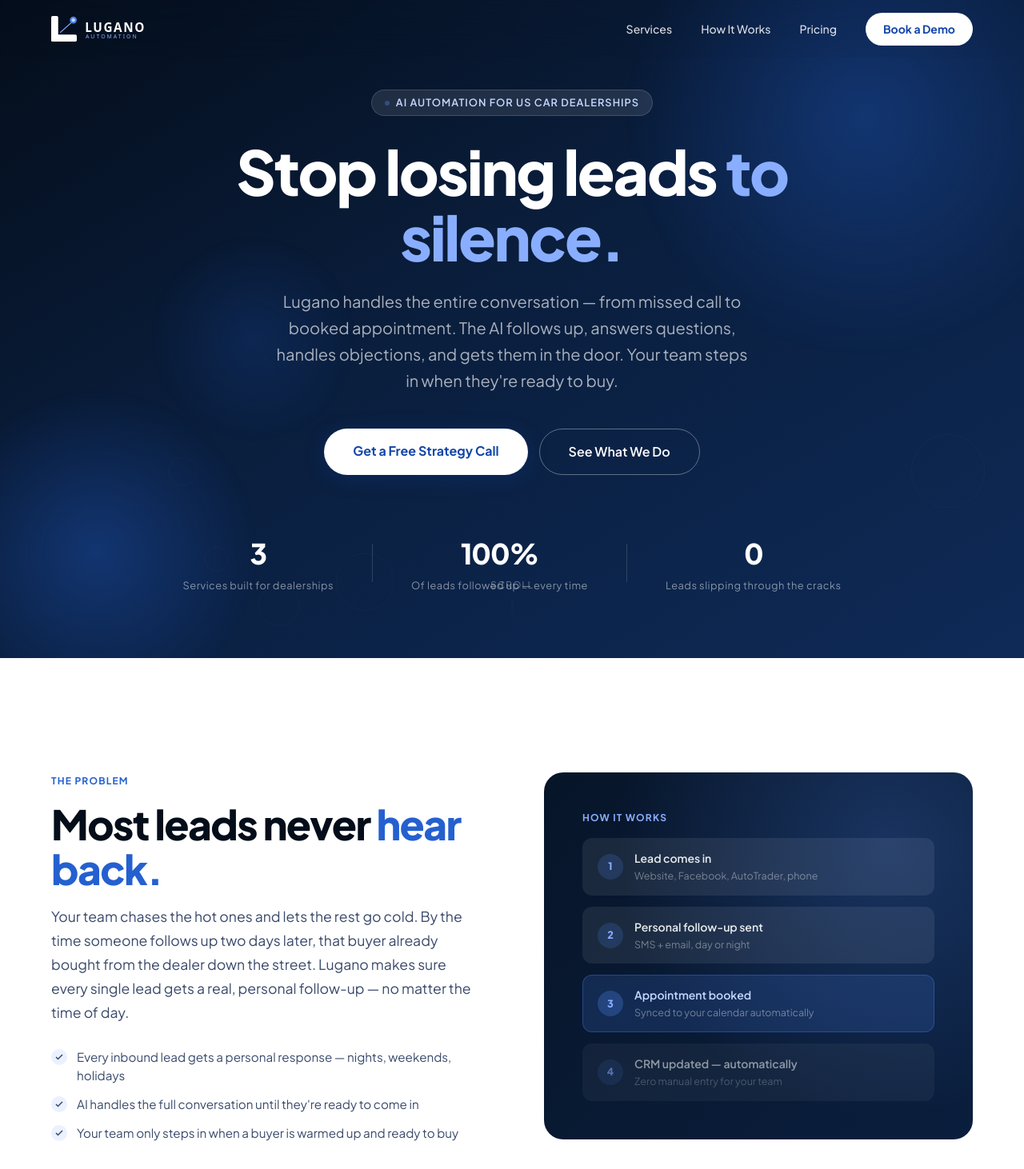
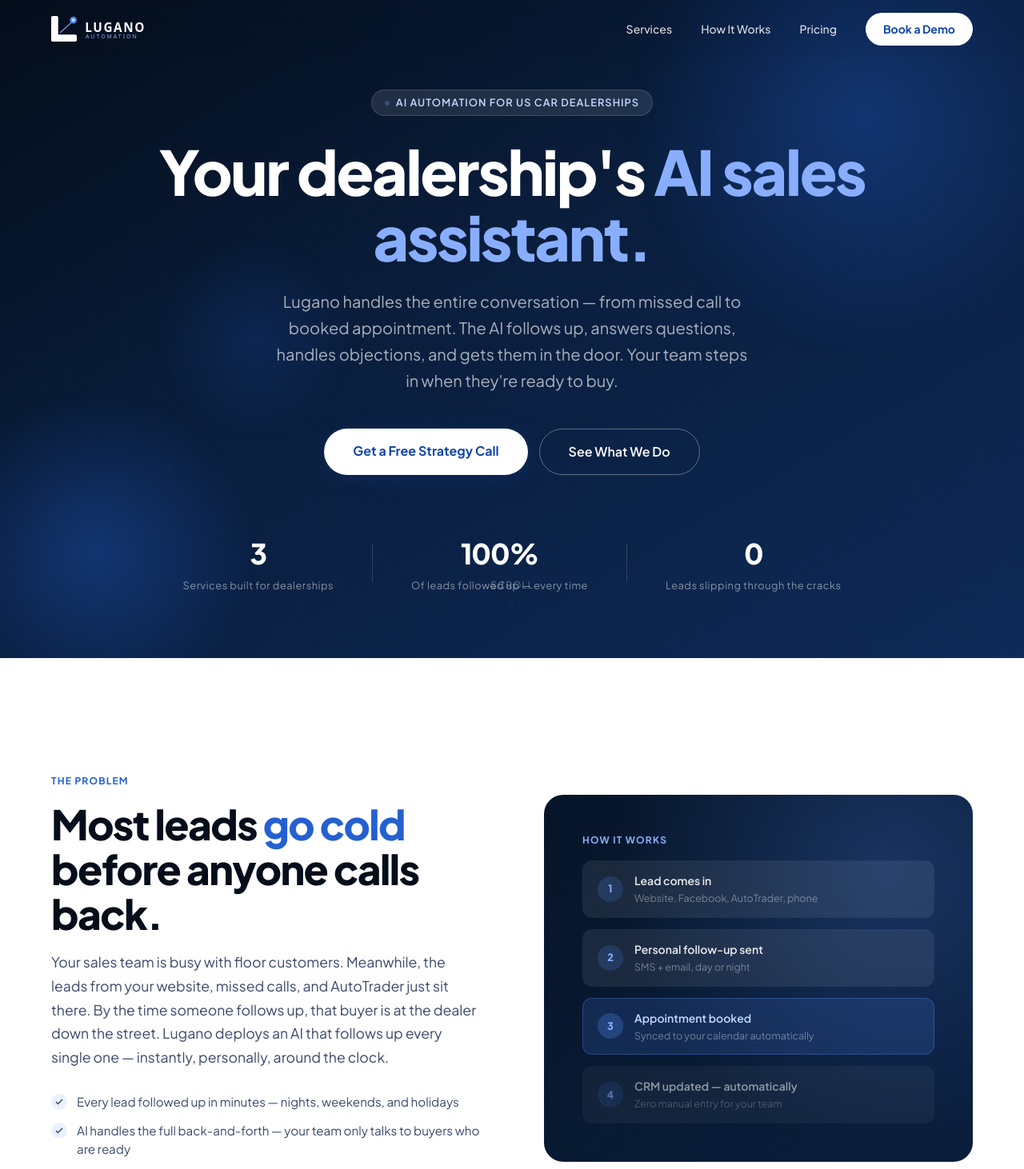
Before and after one commit to SolariAutomation/lugano-landing, a Next.js app: page / in a window 1280 px wide. Shown: the top 1462 px of the page at 80% size. Built offline with nearby package versions, Linux system fonts and the light colour scheme.

Commit message:
Landing page copy: managed AI framing, consultative pitch angle

```diff
--- a/app/page.tsx
+++ b/app/page.tsx
@@ -158,8 +158,8 @@
         </div>
 
         <h1 style={{fontSize:"clamp(2.5rem,6vw,5.5rem)",fontWeight:800,letterSpacing:"-.03em",lineHeight:1.06,color:"var(--white)",maxWidth:960,opacity:0,animation:"fadeUp .9s .4s ease forwards"}}>
-          Stop losing leads{" "}
-          <em style={{fontStyle:"normal",color:"var(--blue-200)"}}>to silence.</em>
+          Your dealership's{" "}
+          <em style={{fontStyle:"normal",color:"var(--blue-200)"}}>AI sales assistant.</em>
         </h1>
 
         <p style={{fontSize:"clamp(1rem,2vw,1.25rem)",lineHeight:1.65,color:"rgba(255,255,255,0.65)",maxWidth:600,margin:"24px auto 0",opacity:0,animation:"fadeUp .9s .6s ease forwards"}}>
@@ -199,13 +199,13 @@
         <div className="two-col">
           <div>
             <span className="section-eyebrow reveal">The Problem</span>
-            <h2 className="section-title reveal reveal-delay-1">Most leads never <em>hear back.</em></h2>
-            <p className="section-sub reveal reveal-delay-2">Your team chases the hot ones and lets the rest go cold. By the time someone follows up two days later, that buyer already bought from the dealer down the street. Lugano makes sure every single lead gets a real, personal follow-up — no matter the time of day.</p>
+            <h2 className="section-title reveal reveal-delay-1">Most leads <em>go cold</em> before anyone calls back.</h2>
+            <p className="section-sub reveal reveal-delay-2">Your sales team is busy with floor customers. Meanwhile, the leads from your website, missed calls, and AutoTrader just sit there. By the time someone follows up, that buyer is at the dealer down the street. Lugano deploys an AI that follows up every single one — instantly, personally, around the clock.</p>
             <ul style={{listStyle:"none",marginTop:28,display:"flex",flexDirection:"column",gap:12}}>
               {[
-                "Every inbound lead gets a personal response — nights, weekends, holidays",
-                "AI handles the full conversation until they're ready to come in",
-                "Your team only steps in when a buyer is warmed up and ready to buy",
+                "Every lead followed up in minutes — nights, weekends, and holidays",
+                "AI handles the full back-and-forth — your team only talks to buyers who are ready",
+                "Fully managed setup — we configure everything, you see results",
               ].map((text, i) => (
                 <li key={i} className={`reveal reveal-delay-${i + 3}`} style={{display:"flex",alignItems:"flex-start",gap:12,fontSize:".95rem",color:"var(--text-secondary)",lineHeight:1.55}}>
                   <span className="check-icon">
@@ -286,8 +286,8 @@
       <section id="services" style={{padding:"var(--section-gap) 5%",background:"var(--gray-50)"}}>
         <div className="centered">
           <span className="section-eyebrow reveal">What We Do</span>
-          <h2 className="section-title reveal reveal-delay-1">Three systems that <em>run your dealership</em> behind the scenes</h2>
-          <p className="section-sub reveal reveal-delay-2">We focus on the three areas where dealerships lose the most money: lead follow-up, appointment no-shows, and a messy CRM.</p>
+          <h2 className="section-title reveal reveal-delay-1">What we deploy <em>for your store</em></h2>
+          <p className="section-sub reveal reveal-delay-2">Three fully managed AI systems that work around the clock so your team can focus on selling.</p>
         </div>
         <div style={{display:"grid",gridTemplateColumns:"repeat(auto-fit,minmax(300px,1fr))",gap:20,marginTop:60,maxWidth:1160,marginLeft:"auto",marginRight:"auto"}}>
           <div className="service-card reveal reveal-delay-1">
@@ -321,7 +321,7 @@
               </svg>
             </div>
             <h3 style={{fontSize:"1.2rem",fontWeight:700,letterSpacing:"-.01em",marginBottom:10}}>CRM Integration &amp; Automation</h3>
-            <p style={{fontSize:".95rem",lineHeight:1.7,color:"var(--text-secondary)"}}>Every call, text, and email is automatically logged. Lead stages update themselves. Tasks get assigned to the right salesperson at the right time. Works with VinSolutions, DealerSocket, CDK, and more.</p>
+            <p style={{fontSize:".95rem",lineHeight:1.7,color:"var(--text-secondary)"}}>Every conversation is automatically logged and synced. Lead stages update themselves. The right salesperson gets notified at exactly the right moment. Plugs into VinSolutions, DealerSocket, CDK, and more.</p>
             <span className="service-tag">Zero Manual Entry</span>
           </div>
         </div>
@@ -331,7 +331,7 @@
       <section id="how-it-works" style={{padding:"var(--section-gap) 5%",background:"var(--blue-900)"}}>
         <div className="centered">
           <span className="section-eyebrow reveal" style={{color:"var(--blue-200)"}}>The Process</span>
-          <h2 className="section-title reveal reveal-delay-1" style={{color:"var(--white)"}}>Live in your store in <em style={{fontStyle:"normal",color:"var(--blue-200)"}}>under 14 days</em></h2>
+          <h2 className="section-title reveal reveal-delay-1" style={{color:"var(--white)"}}>Up and running <em style={{fontStyle:"normal",color:"var(--blue-200)"}}>in under 2 weeks</em></h2>
           <p className="section-sub reveal reveal-delay-2" style={{color:"rgba(255,255,255,0.55)"}}>We handle every part of the setup. You don&apos;t need to be technical — you just need to show us your process.</p>
         </div>
         <div style={{display:"grid",gridTemplateColumns:"repeat(auto-fit,minmax(220px,1fr))",gap:1,marginTop:64,maxWidth:1160,marginLeft:"auto",marginRight:"auto",background:"rgba(255,255,255,0.06)",borderRadius:24,overflow:"hidden"}}>
@@ -339,25 +339,25 @@
             <span style={{fontSize:".75rem",fontWeight:700,letterSpacing:".12em",textTransform:"uppercase",color:"var(--blue-200)",marginBottom:20,display:"block"}}>Step 01</span>
             <div className="step-icon"><svg width="22" height="22" viewBox="0 0 24 24" fill="none" stroke="var(--blue-200)" strokeWidth="1.8"><path d="M2 3h6a4 4 0 0 1 4 4v14a3 3 0 0 0-3-3H2z"/><path d="M22 3h-6a4 4 0 0 0-4 4v14a3 3 0 0 1 3-3h7z"/></svg></div>
             <h3 style={{fontSize:"1.1rem",fontWeight:700,color:"var(--white)",marginBottom:10,letterSpacing:"-.01em"}}>Strategy Call</h3>
-            <p style={{fontSize:".9rem",lineHeight:1.65,color:"rgba(255,255,255,0.45)"}}>We learn how your store works, where leads come from, and where deals fall through. We map the gaps before building anything.</p>
+            <p style={{fontSize:".9rem",lineHeight:1.65,color:"rgba(255,255,255,0.45)"}}>We spend 30 minutes learning your store — how leads come in, how your team follows up, and where deals are falling through the cracks.</p>
           </div>
           <div className="hiw-step reveal reveal-delay-2">
             <span style={{fontSize:".75rem",fontWeight:700,letterSpacing:".12em",textTransform:"uppercase",color:"var(--blue-200)",marginBottom:20,display:"block"}}>Step 02</span>
             <div className="step-icon"><svg width="22" height="22" viewBox="0 0 24 24" fill="none" stroke="var(--blue-200)" strokeWidth="1.8"><circle cx="12" cy="12" r="3"/><path d="M19.07 4.93a10 10 0 0 1 0 14.14M4.93 4.93a10 10 0 0 0 0 14.14"/></svg></div>
             <h3 style={{fontSize:"1.1rem",fontWeight:700,color:"var(--white)",marginBottom:10,letterSpacing:"-.01em"}}>Custom Build</h3>
-            <p style={{fontSize:".9rem",lineHeight:1.65,color:"rgba(255,255,255,0.45)"}}>We build your follow-up sequences and booking flows around your inventory, offers, and the way your team talks to customers.</p>
+            <p style={{fontSize:".9rem",lineHeight:1.65,color:"rgba(255,255,255,0.45)"}}>We configure the AI around your brand — your tone, your vehicles, your follow-up timing. It sounds like your best salesperson, not a robot.</p>
           </div>
           <div className="hiw-step reveal reveal-delay-3">
             <span style={{fontSize:".75rem",fontWeight:700,letterSpacing:".12em",textTransform:"uppercase",color:"var(--blue-200)",marginBottom:20,display:"block"}}>Step 03</span>
             <div className="step-icon"><svg width="22" height="22" viewBox="0 0 24 24" fill="none" stroke="var(--blue-200)" strokeWidth="1.8"><path d="M12 22s8-4 8-10V5l-8-3-8 3v7c0 6 8 10 8 10z"/></svg></div>
             <h3 style={{fontSize:"1.1rem",fontWeight:700,color:"var(--white)",marginBottom:10,letterSpacing:"-.01em"}}>Integration &amp; Testing</h3>
-            <p style={{fontSize:".9rem",lineHeight:1.65,color:"rgba(255,255,255,0.45)"}}>We connect to your CRM, test every touchpoint end-to-end, and make sure everything runs exactly the way it should before going live.</p>
+            <p style={{fontSize:".9rem",lineHeight:1.65,color:"rgba(255,255,255,0.45)"}}>We connect to your CRM, Gmail, and website. We run test conversations end-to-end and don't go live until everything is exactly right.</p>
           </div>
           <div className="hiw-step reveal reveal-delay-4">
             <span style={{fontSize:".75rem",fontWeight:700,letterSpacing:".12em",textTransform:"uppercase",color:"var(--blue-200)",marginBottom:20,display:"block"}}>Step 04</span>
             <div className="step-icon"><svg width="22" height="22" viewBox="0 0 24 24" fill="none" stroke="var(--blue-200)" strokeWidth="1.8"><polyline points="23 6 13.5 15.5 8.5 10.5 1 18"/><polyline points="17 6 23 6 23 12"/></svg></div>
             <h3 style={{fontSize:"1.1rem",fontWeight:700,color:"var(--white)",marginBottom:10,letterSpacing:"-.01em"}}>Go Live &amp; Optimize</h3>
-            <p style={{fontSize:".9rem",lineHeight:1.65,color:"rgba(255,255,255,0.45)"}}>Flip the switch, start seeing results within days. We monitor performance and tune the system monthly so it keeps improving.</p>
+            <p style={{fontSize:".9rem",lineHeight:1.65,color:"rgba(255,255,255,0.45)"}}>The AI goes live. Within the first week you'll see leads getting followed up that would have gone cold. We monitor and tune the system every month.</p>
           </div>
         </div>
       </section>
```
